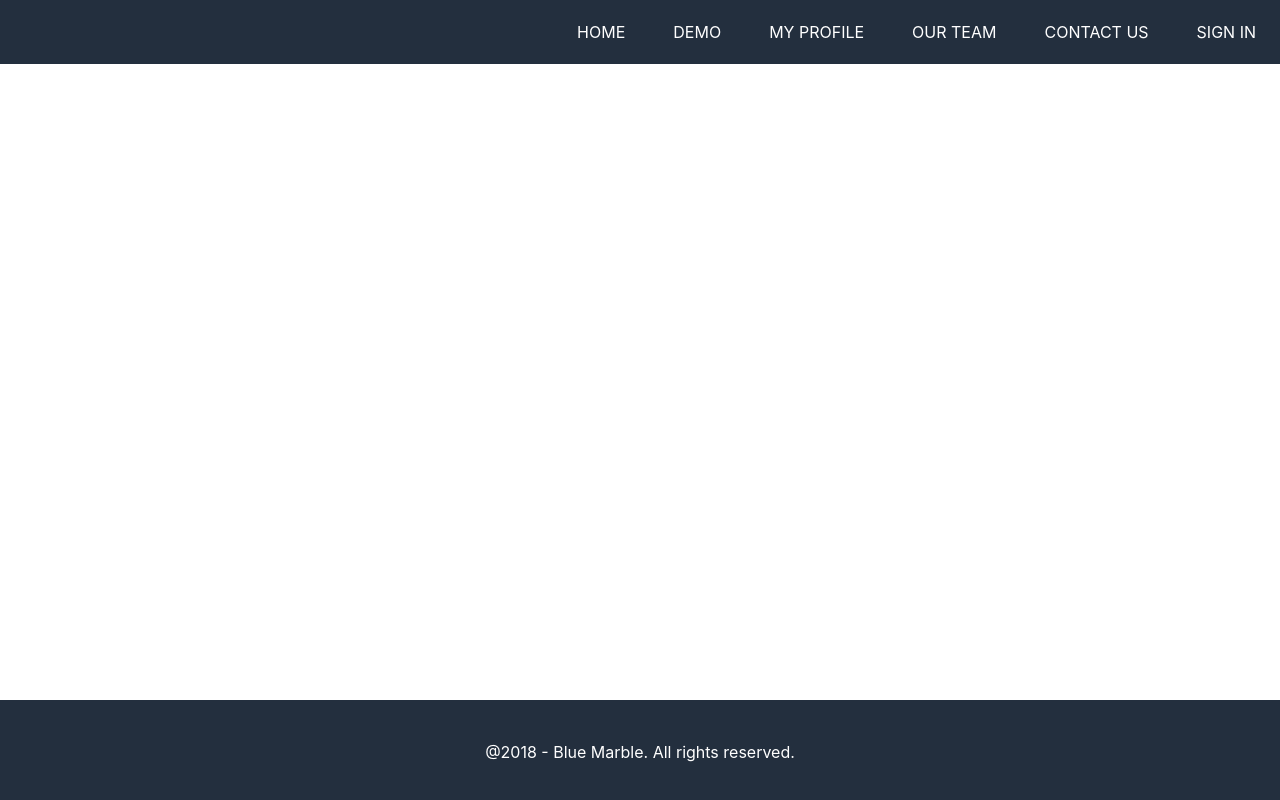
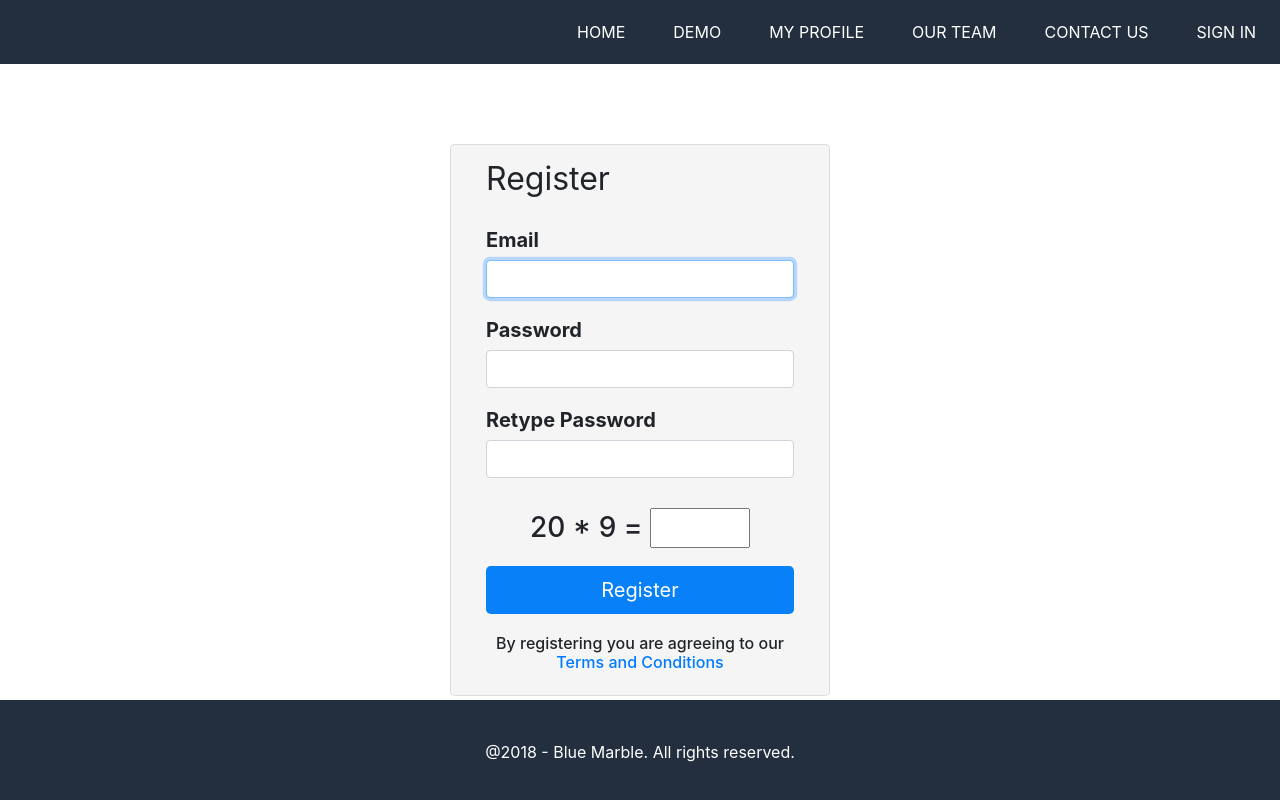
Before and after one commit to KathLevi/SE_Website, a React (Create React App) app: page /register in a window 1280 px wide. Built offline with nearby package versions, Linux system fonts and the light colour scheme.

Commit message:
registration page

```diff
--- a/src/App.css
+++ b/src/App.css
@@ -103,7 +103,7 @@ body {
 }
 .form-signin {
   max-width: 380px;
-  padding: 15px 35px 45px;
+  padding: 15px 35px 15px;
   margin: 0 auto;
   background-color: WhiteSmoke;
   border: 1px solid rgba(0, 0, 0, 0.1);
@@ -121,7 +121,6 @@ body {
   margin-bottom: 30px;
   font-weight: normal;
 }
-
 .form-control {
   position: relative;
   font-size: 16px;
@@ -137,7 +136,25 @@ body {
   background-color: grey;
   color: white;
 }
-
+.TnC {
+  padding-top: 20px;
+  text-align: center;
+}
+ /*
+ * REGISTER
+ */
+ #noMatch {
+	color: red;
+	float: right;
+	font-weight: normal;
+ }
+ .capcha {
+   text-align: center;
+   padding: 10px;
+ }
+ #capchaInput {
+	 width: 100px;
+ }
 /*
  * PORTFOLIO
  */
--- a/src/components/main.js
+++ b/src/components/main.js
@@ -10,6 +10,7 @@ import ViewSkills from "./viewSkills";
 import CreateSkill from "./createSkill";
 import SimpleInteraction from "./simpleInteraction";
 import FlashBriefing from "./flashBriefing";
+import Register from "./register";
 
 const Main = () => (
   <Switch>
@@ -27,6 +28,7 @@ const Main = () => (
       component={SimpleInteraction}
     />
     <Route exact path="/createSkill/flashBriefing" component={FlashBriefing} />
+    <Route exact path="/register" component={Register} />
   </Switch>
 );
 
--- /dev/null
+++ b/src/components/register.js
@@ -0,0 +1,101 @@
+import React from "react";
+import axios from "axios";
+
+class Register extends React.Component {
+    constructor () {
+        super();
+        let random1 = Math.floor(Math.random() * 20) + 1,
+            random2 = Math.floor(Math.random() * 10) + 1,
+            sign = Math.floor(Math.random() * 3),
+            answer = 0;
+        if (sign === 0) {
+            sign = '+';
+            answer = random1 + random2;
+        }
+        else if (sign === 1) {
+            sign = '-';
+            answer = random1 - random2;
+        }
+        else {
+            sign = '*';
+            answer = random1 * random2;
+        }
+        this.state = {
+            email: "",
+            password: "",
+            confirmPassword: "",
+            rand1: random1,
+            sign: sign,
+            rand2: random2,
+            userAns: "",
+            answer: answer
+        };
+    }
+
+    handleInputChange = event => {
+        const target = event.target;
+        this.setState({
+            [target.name]:target.value
+        });
+    };
+
+    submitForm = e => {
+        e.preventDefault();
+        if (this.state.password !== this.state.confirmPassword) {
+            alert("passwords do not match");
+        }
+        else if (parseInt(this.state.userAns) !== this.state.answer){
+            alert("you are a robot");
+        }
+        else {
+            let data = {
+                email: this.state.email,
+                password: this.state.password,
+                confirmPassword: this.state.confirmPassword
+            };
+
+            axios
+                .post("http://127.0.0.1:5001/post", {
+                    ...data
+                })
+                .then(function(response) {
+                    alert("Request sent");
+                })
+                .catch(function(error) {
+                    alert("Error");
+                });
+        }
+    };
+    render() {
+        return (
+            <div className="signInBox">
+                <form className="form-signin" onSubmit={this.submitForm}>
+                    <h2 className="form-signin-heading">Register</h2>
+
+                    <h5 className="lbl">Email</h5>
+                    <input type="email" className="form-control" name="email" onChange={this.handleInputChange} required="" autofocus="" />
+
+                    <h5 className="lbl">Password</h5>
+                    <input type="password" className="form-control" name="password" onChange={this.handleInputChange} required=""/>
+
+                    <h5 className="lbl">Retype Password<span id="noMatch">{this.state.error}</span></h5>
+                    <input type="password" className="form-control" name="confirmPassword" onChange={this.handleInputChange} required=""/>
+
+                        <h3 className="capcha">
+                        <span id="number1">{this.state.rand1} </span>
+                        <span id="sign">{this.state.sign}</span>
+                        <span id="number2"> {this.state.rand2}</span>
+                        <span> = </span>
+                        <input type="number" id="capchaInput" name="userAns" onChange={this.handleInputChange} required=""/>
+                    </h3>
+
+                    <button className="btn btn-lg btn-block mainBtn" type="submit">Register</button>
+
+                    <h6 className="TnC">By registering you are agreeing to our <a href="#!TnC">Terms and Conditions</a></h6>
+                </form>
+            </div>
+        );
+    }
+}
+
+export default Register;
--- a/src/components/signIn.js
+++ b/src/components/signIn.js
@@ -1,4 +1,5 @@
 import React from "react";
+import { Link } from 'react-router-dom'
 
 const SignIn = () => (
   <div className="signInBox">
@@ -32,9 +33,9 @@ const SignIn = () => (
       </h5>
 
       <hr />
-      <a className="btn btn-lg btn-block newCustBtn" href="#!register">
+      <Link className="btn btn-lg btn-block newCustBtn" to="/register">
         I am new to bluemarble
-      </a>
+      </Link>
     </form>
   </div>
 );
```
